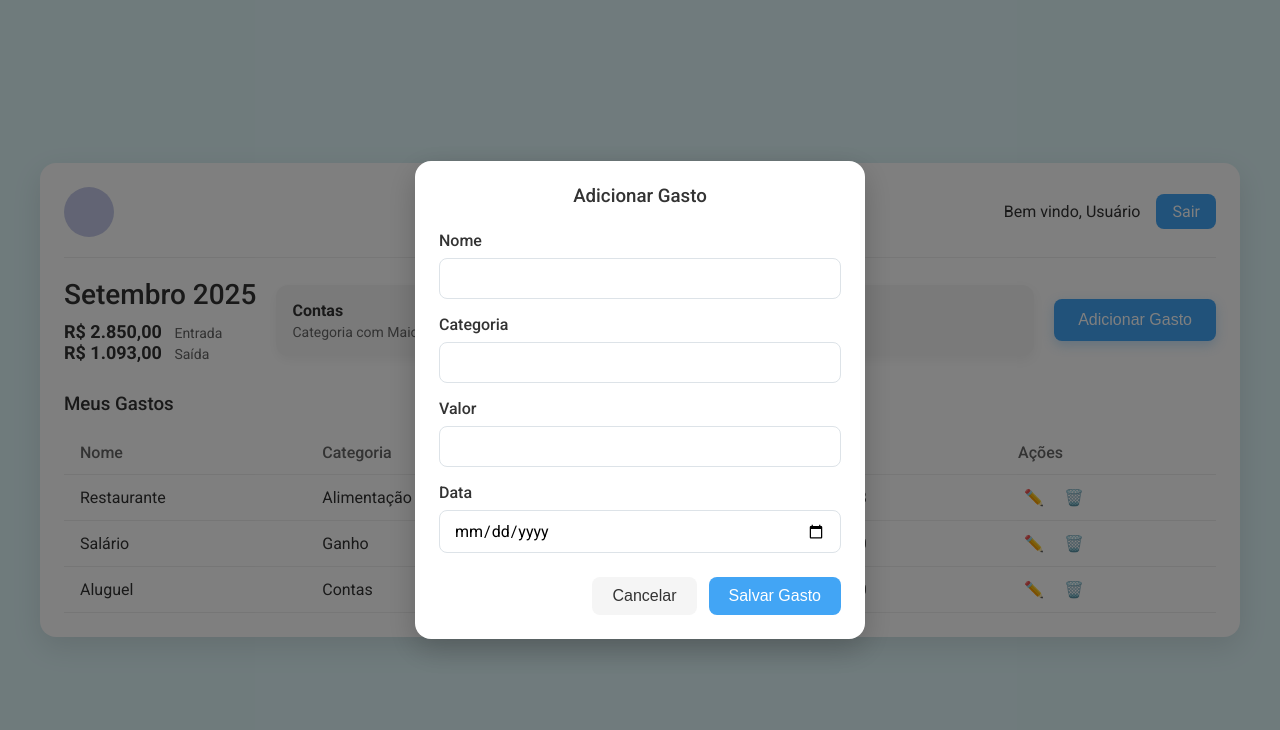
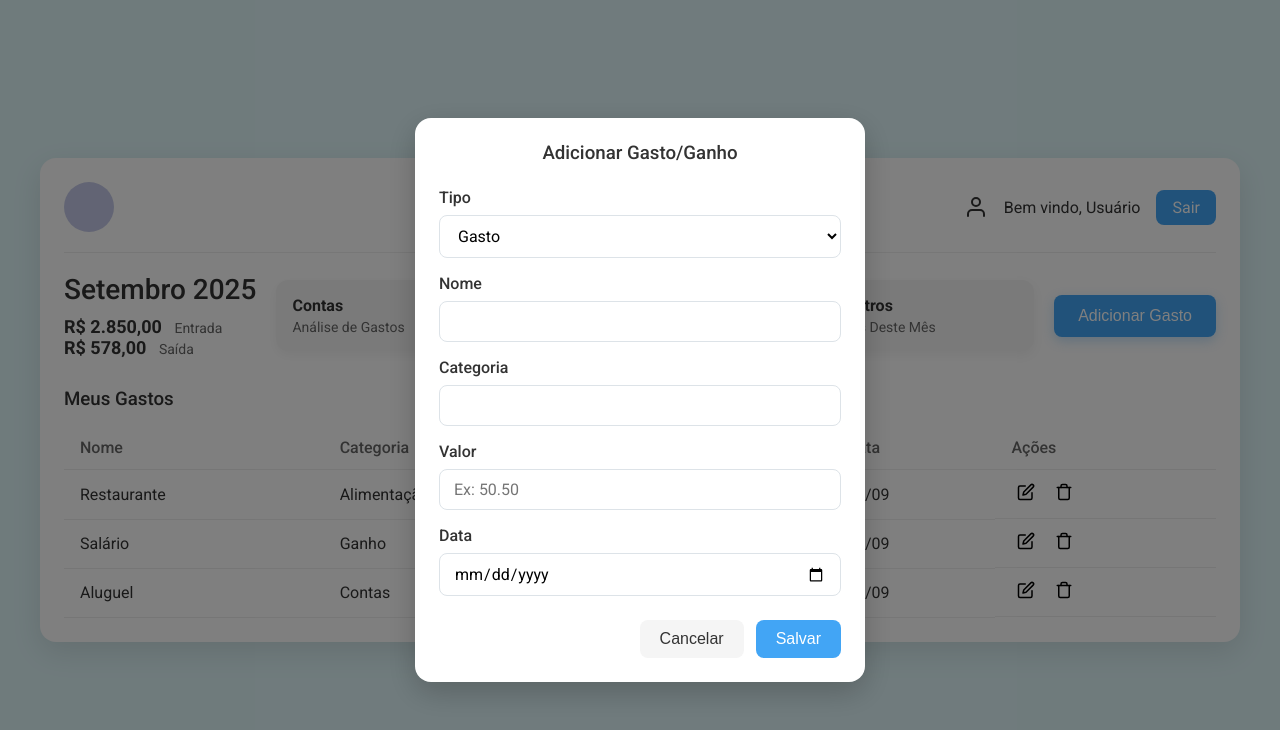
Before and after one commit to Paraoxx/projeto-finaceiro, a plain HTML site: page dashboard.html in a window 1280 px wide. Both pictures are taken after a click on the button "Adicionar Gasto". Drawn offline with Linux system fonts and the light colour scheme.

Commit message:
Update dashboard.html

```diff
--- a/dashboard.html
+++ b/dashboard.html
@@ -11,30 +11,37 @@
         <header class="dashboard-header">
             <div class="logo-placeholder"></div>
             <div class="user-info">
+                <svg xmlns="http://www.w3.org/2000/svg" width="24" height="24" viewBox="0 0 24 24" fill="none" stroke="currentColor" stroke-width="2" stroke-linecap="round" stroke-linejoin="round" class="user-icon"><path d="M20 21v-2a4 4 0 0 0-4-4H8a4 4 0 0 0-4 4v2"></path><circle cx="12" cy="7" r="4"></circle></svg>
                 <span>Bem vindo, Usuário</span>
                 <a href="index.html" class="logout-button">Sair</a>
             </div>
         </header>
+
         <section class="summary-container">
             <div class="summary-main">
                 <h2>Setembro 2025</h2>
                 <div class="summary-balance">
-                    <p>R$ 2.850,00 <span class="label">Entrada</span></p>
-                    <p>R$ 1.093,00 <span class="label">Saída</span></p>
+                    <p id="total-entrada">R$ 2.850,00 <span class="label">Entrada</span></p>
+                    <p id="total-saida">R$ 1.093,00 <span class="label">Saída</span></p>
                 </div>
             </div>
             <div class="summary-cards">
-                <div class="card">
+                <div class="card" id="analysis-card">
                     <p class="card-title">Contas</p>
-                    <p class="card-subtitle">Categoria com Maior Gasto</p>
+                    <p class="card-subtitle">Análise de Gastos</p>
+                </div>
+                <div class="card" id="analysis-ganhos-card">
+                    <p class="card-title">Ganhos</p>
+                    <p class="card-subtitle">Análise de Ganhos</p>
                 </div>
                 <div class="card">
-                    <p class="card-title">6 Registros</p>
+                    <p class="card-title" id="records-count">6 Registros</p>
                     <p class="card-subtitle">Entradas Deste Mês</p>
                 </div>
             </div>
             <button class="add-expense-button" id="openModalBtn">Adicionar Gasto</button>
         </section>
+
         <section class="expenses-container">
             <h3>Meus Gastos</h3>
             <table class="expenses-table">
@@ -48,67 +55,46 @@
                     </tr>
                 </thead>
                 <tbody id="expenses-tbody">
-                    <tr>
-                        <td class="col-name">Restaurante</td>
-                        <td class="col-category">Alimentação</td>
-                        <td class="col-value">38,00</td>
-                        <td class="col-date">2025-09-08</td>
-                        <td class="actions">
-                            <button class="edit-btn">✏️</button>
-                            <button class="delete-btn">🗑️</button>
-                        </td>
-                    </tr>
-                    <tr>
-                        <td class="col-name">Salário</td>
-                        <td class="col-category">Ganho</td>
-                        <td class="col-value income">+ 2850,00</td>
-                        <td class="col-date">2025-09-10</td>
-                        <td class="actions">
-                            <button class="edit-btn">✏️</button>
-                            <button class="delete-btn">🗑️</button>
-                        </td>
-                    </tr>
-                    <tr>
-                        <td class="col-name">Aluguel</td>
-                        <td class="col-category">Contas</td>
-                        <td class="col-value">540,00</td>
-                        <td class="col-date">2025-09-10</td>
-                        <td class="actions">
-                            <button class="edit-btn">✏️</button>
-                            <button class="delete-btn">🗑️</button>
-                        </td>
-                    </tr>
+                    <tr data-type="gasto" data-value="38.00"><td class="col-name">Restaurante</td><td class="col-category">Alimentação</td><td class="col-value">38,00</td><td class="col-date">08/09</td><td class="actions"><button class="edit-btn"><svg xmlns="http://www.w3.org/2000/svg" width="18" height="18" viewBox="0 0 24 24" fill="none" stroke="currentColor" stroke-width="2" stroke-linecap="round" stroke-linejoin="round"><path d="M11 4H4a2 2 0 0 0-2 2v14a2 2 0 0 0 2 2h14a2 2 0 0 0 2-2v-7"></path><path d="M18.5 2.5a2.121 2.121 0 0 1 3 3L12 15l-4 1 1-4 9.5-9.5z"></path></svg></button><button class="delete-btn"><svg xmlns="http://www.w3.org/2000/svg" width="18" height="18" viewBox="0 0 24 24" fill="none" stroke="currentColor" stroke-width="2" stroke-linecap="round" stroke-linejoin="round"><polyline points="3 6 5 6 21 6"></polyline><path d="M19 6v14a2 2 0 0 1-2 2H7a2 2 0 0 1-2-2V6m3 0V4a2 2 0 0 1 2-2h4a2 2 0 0 1 2 2v2"></path></svg></button></td></tr>
+                    <tr data-type="ganho" data-value="2850.00"><td class="col-name">Salário</td><td class="col-category">Ganho</td><td class="col-value income">+ 2.850,00</td><td class="col-date">10/09</td><td class="actions"><button class="edit-btn"><svg xmlns="http://www.w3.org/2000/svg" width="18" height="18" viewBox="0 0 24 24" fill="none" stroke="currentColor" stroke-width="2" stroke-linecap="round" stroke-linejoin="round"><path d="M11 4H4a2 2 0 0 0-2 2v14a2 2 0 0 0 2 2h14a2 2 0 0 0 2-2v-7"></path><path d="M18.5 2.5a2.121 2.121 0 0 1 3 3L12 15l-4 1 1-4 9.5-9.5z"></path></svg></button><button class="delete-btn"><svg xmlns="http://www.w3.org/2000/svg" width="18" height="18" viewBox="0 0 24 24" fill="none" stroke="currentColor" stroke-width="2" stroke-linecap="round" stroke-linejoin="round"><polyline points="3 6 5 6 21 6"></polyline><path d="M19 6v14a2 2 0 0 1-2 2H7a2 2 0 0 1-2-2V6m3 0V4a2 2 0 0 1 2-2h4a2 2 0 0 1 2 2v2"></path></svg></button></td></tr>
+                    <tr data-type="gasto" data-value="540.00"><td class="col-name">Aluguel</td><td class="col-category">Contas</td><td class="col-value">540,00</td><td class="col-date">10/09</td><td class="actions"><button class="edit-btn"><svg xmlns="http://www.w3.org/2000/svg" width="18" height="18" viewBox="0 0 24 24" fill="none" stroke="currentColor" stroke-width="2" stroke-linecap="round" stroke-linejoin="round"><path d="M11 4H4a2 2 0 0 0-2 2v14a2 2 0 0 0 2 2h14a2 2 0 0 0 2-2v-7"></path><path d="M18.5 2.5a2.121 2.121 0 0 1 3 3L12 15l-4 1 1-4 9.5-9.5z"></path></svg></button><button class="delete-btn"><svg xmlns="http://www.w3.org/2000/svg" width="18" height="18" viewBox="0 0 24 24" fill="none" stroke="currentColor" stroke-width="2" stroke-linecap="round" stroke-linejoin="round"><polyline points="3 6 5 6 21 6"></polyline><path d="M19 6v14a2 2 0 0 1-2 2H7a2 2 0 0 1-2-2V6m3 0V4a2 2 0 0 1 2-2h4a2 2 0 0 1 2 2v2"></path></svg></button></td></tr>
                 </tbody>
             </table>
         </section>
     </div>
+
     <div class="modal-overlay" id="addExpenseModal">
         <div class="modal-content">
-            <h3>Adicionar Gasto</h3>
+            <h3>Adicionar Gasto/Ganho</h3>
             <form id="addExpenseForm">
-                <div class="modal-form-group">
-                    <label for="g-nome">Nome</label>
-                    <input type="text" id="g-nome" required>
-                </div>
-                <div class="modal-form-group">
-                    <label for="g-cat">Categoria</label>
-                    <input type="text" id="g-cat" required>
-                </div>
-                <div class="modal-form-group">
-                    <label for="g-val">Valor</label>
-                    <input type="text" id="g-val" required>
-                </div>
-                <div class="modal-form-group">
-                    <label for="g-data">Data</label>
-                    <input type="date" id="g-data" required>
-                </div>
-                <div class="modal-actions">
-                    <button type="button" class="modal-btn-cancel" id="closeModalBtn">Cancelar</button>
-                    <button type="submit" class="modal-btn-save">Salvar Gasto</button>
-                </div>
+                <div class="modal-form-group"><label for="g-tipo">Tipo</label><select id="g-tipo" name="tipo-transacao"><option value="gasto">Gasto</option><option value="ganho">Ganho</option></select></div>
+                <div class="modal-form-group"><label for="g-nome">Nome</label><input type="text" id="g-nome" required></div>
+                <div class="modal-form-group"><label for="g-cat">Categoria</label><input type="text" id="g-cat" required></div>
+                <div class="modal-form-group"><label for="g-val">Valor</label><input type="number" id="g-val" step="0.01" placeholder="Ex: 50.50" required></div>
+                <div class="modal-form-group"><label for="g-data">Data</label><input type="date" id="g-data" required></div>
+                <div class="modal-actions"><button type="button" class="modal-btn-cancel" id="closeModalBtn">Cancelar</button><button type="submit" class="modal-btn-save">Salvar</button></div>
             </form>
         </div>
     </div>
+
+    <div class="modal-overlay" id="analysisModal">
+        <div class="modal-content">
+            <h3>Análise de Gastos</h3>
+            <div class="analysis-controls"><button id="sort-desc-btn">Ordenar por Maior Valor</button><button id="sort-asc-btn">Ordenar por Menor Valor</button></div>
+            <ul id="analysis-list" class="analysis-list"></ul>
+            <div class="modal-actions"><button type="button" class="modal-btn-cancel" id="closeAnalysisModalBtn">Fechar</button></div>
+        </div>
+    </div>
+
+    <div class="modal-overlay" id="analysisGanhosModal">
+        <div class="modal-content">
+            <h3>Análise de Ganhos</h3>
+            <div class="analysis-controls"><button id="sort-ganhos-desc-btn">Ordenar por Maior Valor</button><button id="sort-ganhos-asc-btn">Ordenar por Menor Valor</button></div>
+            <ul id="analysis-ganhos-list" class="analysis-list"></ul>
+            <div class="modal-actions"><button type="button" class="modal-btn-cancel" id="closeAnalysisGanhosModalBtn">Fechar</button></div>
+        </div>
+    </div>
+
     <script src="js/main.js"></script>
 </body>
 </html>
```
